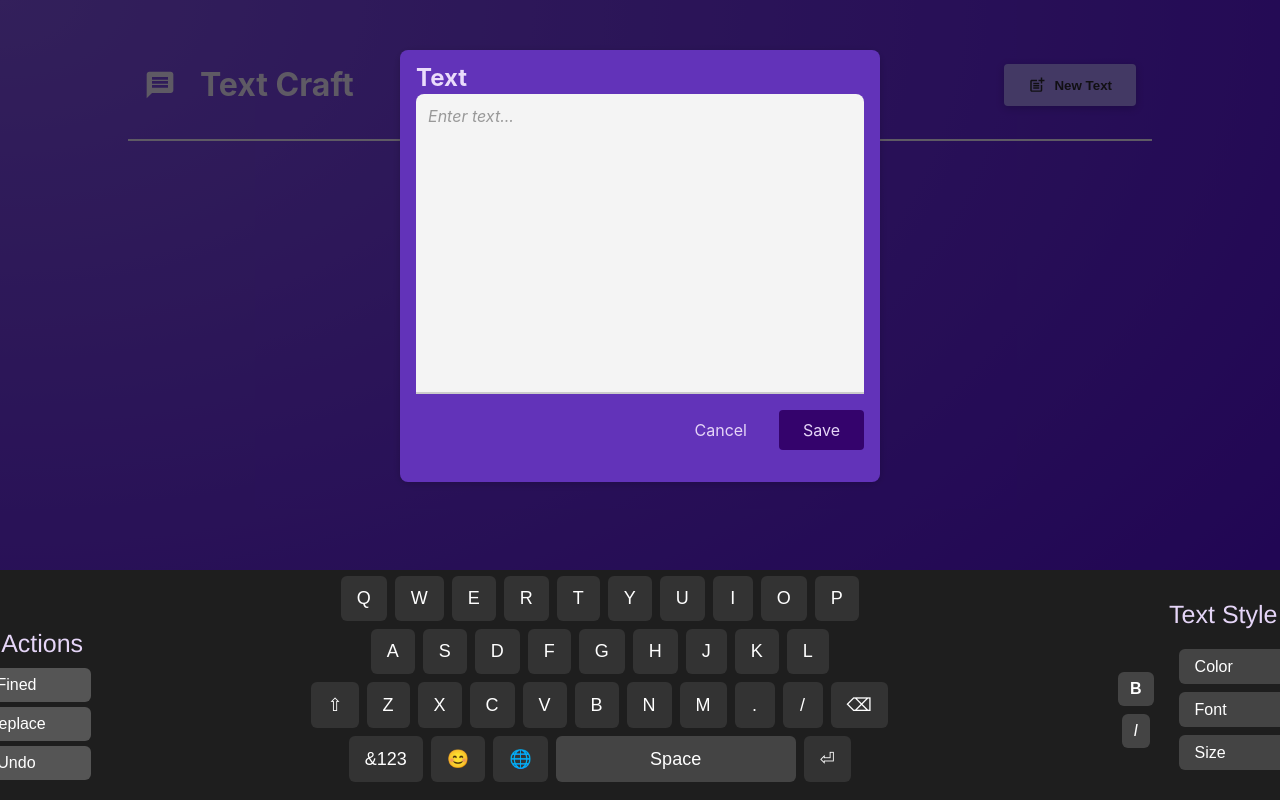
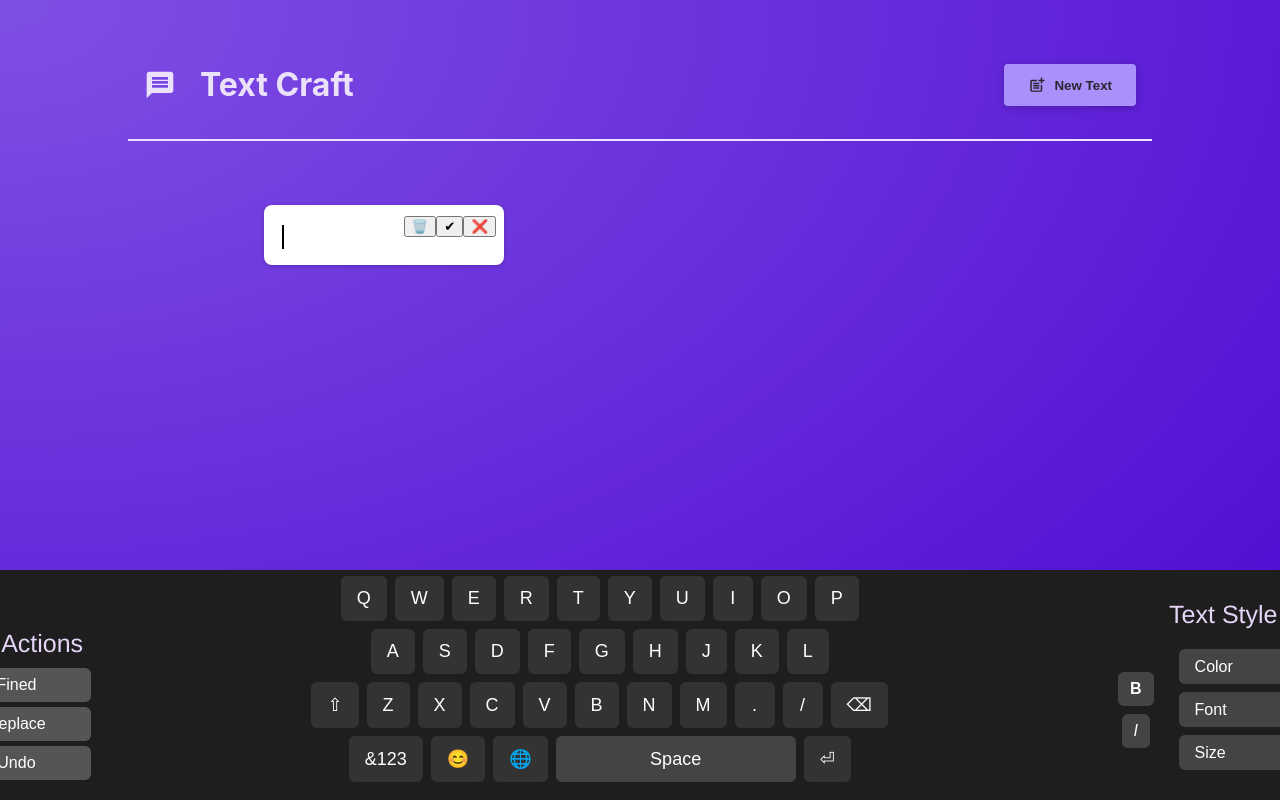
Before and after one commit to EMNusbach/fs-unit-4, a React (Vite) app: page / in a window 1280 px wide. Both pictures are taken after a click on the button "New Text". Built offline with nearby package versions, Linux system fonts and the light colour scheme.

Commit message:
multiy edting

```diff
--- a/src/App.jsx
+++ b/src/App.jsx
@@ -7,12 +7,25 @@ function App() {
   const [modalIsVisible, setModalIsVisible] = useState(false);
   const [selectedText, setSelectedText] = useState(null);
 
+  let userName = "Bob"; // Temp
+  function getNextIdForUser(userName) {
+    const key = `lastTextId_${userName}`;
+    const lastId = parseInt(localStorage.getItem(key) || '0', 10);
+    const newId = lastId + 1;
+    localStorage.setItem(key, newId.toString());
+    return newId;
+  }
+  // Show modal handler function
+  function showModalHandler() {
+    const newId = getNextIdForUser(userName);
+    const newNote = {
+      id: newId,
+      bodyParts: [],
+      body: ''
+    };
+      setSelectedText(newNote);
+  }
 
-  // Show modal handler function
-  function showModalHandler(textToEdit = null) {
-    setSelectedText(textToEdit);
-    setModalIsVisible(true);
-  }
 
   // Hide modal handler function
   function hideModalHandler() {
@@ -27,10 +40,7 @@ function App() {
         <div className="content-area">
           <main>
             <TextsDisplayList
-              isEditing={modalIsVisible}
-              onStopEditing={hideModalHandler}
-              onEditText={showModalHandler}
-              selectedText={selectedText}
+            selectedText={selectedText}
             />
           </main>
         </div>
--- a/src/components/TextDisplay.jsx
+++ b/src/components/TextDisplay.jsx
@@ -1,20 +1,165 @@
+import { useState, useEffect } from 'react';
 import classes from './TextDisplay.module.css';
 
-function TextDisplay({ titleParts = [], bodyParts = [], onClick }) {
-  return (
-    <li className={classes.textDisplay} onClick={onClick}>
-      {/* <h2 className={classes.title}>
-        {titleParts.map((part, index) => (
-          <span key={index} style={part.style}>{part.text}</span>
-        ))}
-      </h2> */}
-      <p className={classes.body}>
-        {bodyParts.map((part, index) => (
-          <span key={index} style={part.style}>{part.text}</span>
-        ))}
-      </p>
-    </li>
-  );
+function TextDisplay({ id,titleParts = [], bodyParts = [], onSave, onCancel,isFocused, onFocus,onDelete,startEditing }) {
+    const [isEditing, setIsEditing] =  useState(startEditing ||false);
+    const [localParts, setLocalParts] = useState(bodyParts);
+    const [currentStyle, setCurrentStyle] = useState({
+      color: 'black',
+      fontSize: '16px',
+      fontFamily: 'Arial'
+    });
+    let currentStyleRef = currentStyle;
+
+    useEffect(() => {
+        if (isEditing) {
+          setLocalParts(bodyParts); // Reset when editing starts
+        }
+      }, [isEditing]);
+
+      function handleVirtualKeyPress(key) {
+        // Create a fresh copy of current style
+        let newStyle = { ...currentStyleRef };
+
+        // Handle color
+        if (key.startsWith('{color:')) {
+          const value = key.slice(7, -1);
+          newStyle.color = value;
+          setCurrentStyle(newStyle);
+          currentStyleRef = newStyle;
+          return;
+        }
+
+        // Handle size
+        if (key.startsWith('{size:')) {
+          const value = key.slice(6, -1);
+          const fontSizeMap = {
+            small: '14px',
+            medium: '18px',
+            large: '22px'
+          };
+          newStyle.fontSize = fontSizeMap[value] || newStyle.fontSize;
+          setCurrentStyle(newStyle);
+          currentStyleRef = newStyle;
+          return;
+        }
+
+        // Handle font family
+        if (key.startsWith('{font:')) {
+          const value = key.slice(6, -1);
+          newStyle.fontFamily = value;
+          setCurrentStyle(newStyle);
+          currentStyleRef = newStyle;
+          return;
+        }
+
+        // Handle bold toggle
+        if (key.startsWith('{bold:')) {
+          const value = key.slice(6, -1) === 'true';
+          newStyle.fontWeight = value ? 'bold' : 'normal';
+          setCurrentStyle(newStyle);
+          currentStyleRef = newStyle;
+          return;
+        }
+
+        // Handle italic toggle
+        if (key.startsWith('{italic:')) {
+          const value = key.slice(8, -1) === 'true';
+          newStyle.fontStyle = value ? 'italic' : 'normal';
+          setCurrentStyle(newStyle);
+          currentStyleRef = newStyle;
+          return;
+        }
+
+        // Handle deletion
+        if (key === 'Delete' || key === '←') {
+          setLocalParts((prev) => {
+            const last = prev[prev.length - 1];
+            if (!last) return [];
+            if (last.text.length === 1) return prev.slice(0, -1);
+            return [...prev.slice(0, -1), { ...last, text: last.text.slice(0, -1) }];
+          });
+          return;
+        }
+
+        // Handle regular character input
+        const newPart = { text: key, style: { ...currentStyleRef } };
+
+        setLocalParts((prev) => {
+          const last = prev[prev.length - 1];
+          if (last && JSON.stringify(last.style) === JSON.stringify(newPart.style)) {
+            return [...prev.slice(0, -1), { ...last, text: last.text + key }];
+          } else {
+            return [...prev, newPart];
+          }
+        });
+      }
+
+      useEffect(() => {
+        if (!isEditing || !isFocused) return;
+
+        function handleKey(event) {
+          handleVirtualKeyPress(event.detail);
+        }
+
+        window.addEventListener('virtual-keypress', handleKey);
+        return () => window.removeEventListener('virtual-keypress', handleKey);
+    }, [isEditing, isFocused]);
+
+
+
+    function handleEditClick() {
+      setIsEditing(true);
+      onFocus?.();
+    }
+
+    function handleCancelClick() {
+      setIsEditing(false);
+    }
+
+    function handleSaveClick() {
+        const updatedText = {
+            bodyParts: localParts,
+            body: localParts.map(part => part.text).join('')
+        };
+        onSave?.(updatedText); // Call the onSave function with the updated text
+        setIsEditing(false);
+        }
+
+    return (
+        <li className={classes.textDisplay}>
+        <div className={classes.actions}>
+        <button className={classes.deleteBtn} onClick={() => {
+            if (confirm('Are you sure you want to delete this note?')) {
+            onDelete?.(id);
+            }
+        }}>🗑️</button>
+
+            {!isEditing && (
+            <button onClick={handleEditClick}>✏️</button>
+            )}
+            {isEditing && (
+            <>
+                <button onClick={handleSaveClick}>✔</button>
+                <button onClick={handleCancelClick}>❌</button>
+            </>
+            )}
+        </div>
+
+        <div className={classes.body}  onClick={onFocus}>
+            {(isEditing ? localParts : bodyParts).map((part, index) => (
+                <span key={index} style={part.style}>{part.text}</span>
+            ))}
+            {isFocused && <span className={classes.caret}></span>}
+        </div>
+        </li>
+   );
 }
 
 export default TextDisplay;
+
+/* <h2 className={classes.title}>
+{titleParts.map((part, index) => (
+    <span key={index} style={part.style}>{part.text}</span>
+))}
+</h2> */
--- a/src/components/TextDisplay.module.css
+++ b/src/components/TextDisplay.module.css
@@ -17,13 +17,27 @@
 }
 
 .body {
-    white-space: pre-wrap;
     font-size: 1.25rem;
     margin: 0.25rem 0 0 0;
     color: #444;
     font-style: normal;
     font-weight: normal;
+    word-wrap: break-word;
+    white-space: normal;
+    overflow-wrap: break-word;
+
 }
+
+.caret {
+    display: inline-block;
+    width: 2px;
+    height: 1.2em;
+    background-color: black;
+    margin-left: 2px;
+    animation: blink 1s steps(1) infinite;
+    vertical-align: bottom;
+  }
+
 
 @keyframes animate-in {
     from {
@@ -36,3 +50,8 @@
         transform: translateY(0);
     }
 }
+.actions {
+    position: absolute;
+    top: 0.5rem;
+    right: 0.5rem;
+  }
--- a/src/components/TextsDisplayList.jsx
+++ b/src/components/TextsDisplayList.jsx
@@ -1,9 +1,6 @@
 import { useEffect, useState } from 'react';
-
 import TextDisplay from './TextDisplay';
-import TextEditor from './TextEditor';
-import Modal from './Modal';
-import classes from './TextsDisplayList.module.css'
+import classes from './TextsDisplayList.module.css';
 
 let userName = "Bob"; // Temp
 
@@ -11,22 +8,21 @@ let userName = "Bob"; // Temp
 const getInitialState = () => {
   const texts = localStorage.getItem(userName);
   return texts ? JSON.parse(texts) : [];
-}
+};
 
-function TextsDisplayList({ isEditing, onStopEditing, onEditText, selectedText }) {
+function TextsDisplayList({ selectedText }) {
   const [texts, setTexts] = useState(getInitialState);
+  const [focusedId, setFocusedId] = useState(null);
 
-    // Effect hook to update localStorage whenever 'texts' state changes
   useEffect(() => {
     localStorage.setItem(userName, JSON.stringify(texts));
   }, [texts]);
 
-    // Handler to add a new text or update an existing text
+
+
   function addTextHandler(textData) {
     setTexts((existingTexts) => {
-          const index = existingTexts.findIndex(text => text.id === textData.id);
-
-          // If the text already exists, update it; otherwise, add it to the front of the list
+      const index = existingTexts.findIndex((text) => text.id === textData.id);
       if (index !== -1) {
         const updatedTexts = [...existingTexts];
         updatedTexts[index] = textData;
@@ -37,46 +33,45 @@ function TextsDisplayList({ isEditing, onStopEditing, onEditText, selectedText }
     });
   }
 
+  function deleteTextHandler(idToDelete) {
+    setTexts((prev) => prev.filter((text) => text.id !== idToDelete));
+  }
+
+  useEffect(() => {
+    if (selectedText) {
+      const alreadyExists = texts.some((t) => t.id === selectedText.id);
+      if (!alreadyExists) {
+        setTexts((prev) => [selectedText, ...prev]);
+      }
+      setFocusedId(selectedText.id);
+    }
+  }, [selectedText]);
+
   return (
     <>
-            {/* Modal for editing a text (visible when isEditing is true) */}
-            {isEditing && (
-                <Modal onClose={onStopEditing}>
-                    <TextEditor
-                        onCancel={onStopEditing} // Close editor handler
-                        onAddText={addTextHandler} // Function to add or update text
-                        selectedText={selectedText} // Pass the selected text to edit
-                        userName={userName} // Pass username to the editor
-                    />
-                </Modal>
-            )}
-
-            {/* Render the list of texts if there are any */}
-            {texts.length > 0 && (
+      {texts.length > 0 ? (
         <ul className={classes.texts}>
-                    {/* make sure key is unique */}
           {texts.map((text) => (
             <TextDisplay
               key={text.id}
-                       // titleParts={text.titleParts}
+              id={text.id}
               bodyParts={text.bodyParts}
-                        onClick={() => onEditText(text)}
+              onCancel={() => {}}
+              onSave={(updated) => addTextHandler({ id: text.id, ...updated })}
+              isFocused={focusedId === text.id}
+              onFocus={() => setFocusedId(text.id)}
+              onDelete={deleteTextHandler}
+              startEditing={focusedId === text.id}
             />
           ))}
         </ul>
-            )}
-
-            {/* Display a message when there are no texts yet */}
-            {texts.length === 0 && (
+      ) : (
         <div style={{ textAlign: 'center', color: 'white' }}>
           <h2>There are no texts yet.</h2>
           <p>Start adding some!</p>
         </div>
       )}
-
-
     </>
-
   );
 }
 
```
Lines whose indentation alone changed are shown as unchanged.
